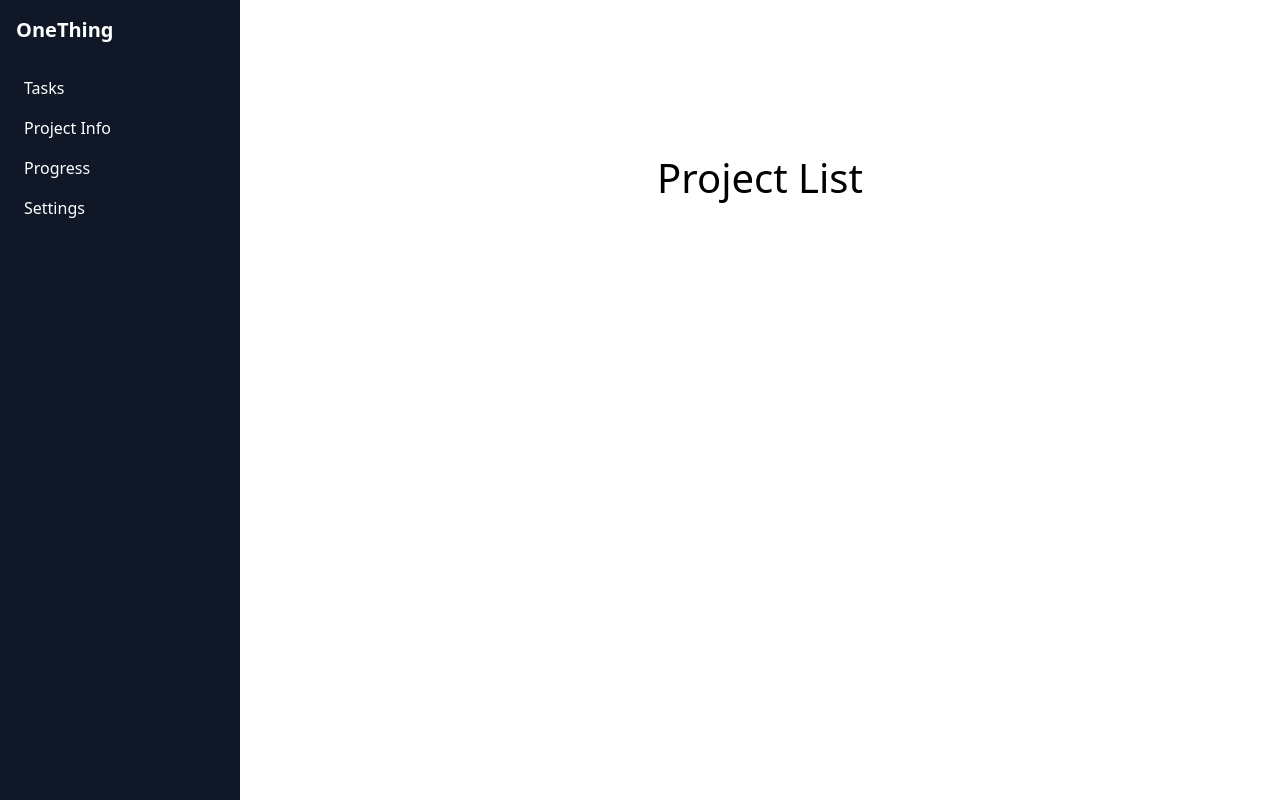
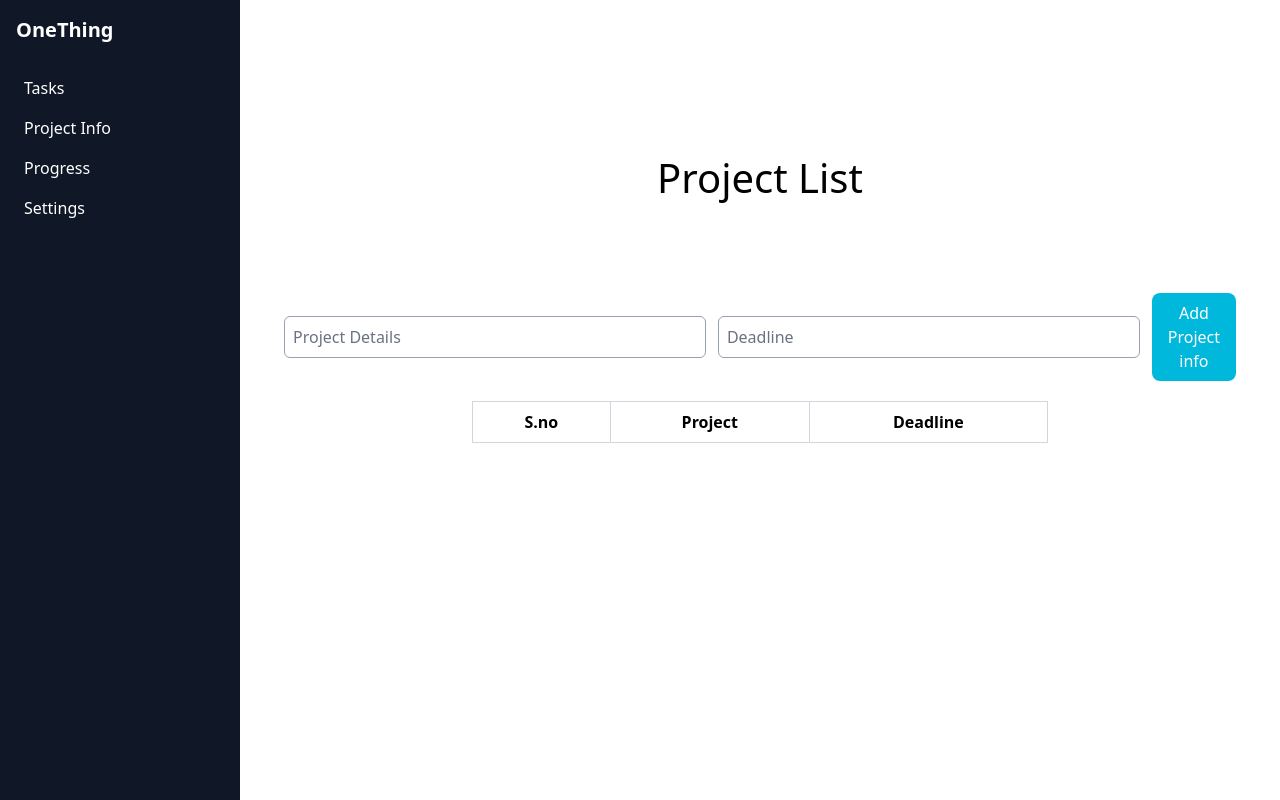
Before and after one commit to vk22006/OneThing, a SvelteKit app: page /Components/ProjectInfo in a window 1280 px wide. Built offline with nearby package versions, Linux system fonts and the light colour scheme.

Commit message:
Added input features in project info

```diff
--- a/src/routes/Components/ProjectInfo/+page.svelte
+++ b/src/routes/Components/ProjectInfo/+page.svelte
@@ -6,18 +6,18 @@
 
     let page = $state('Project List');
 
-    type Status = 'TODO' | 'DONE';
 
     type User = {
         id: number;
-        task: string;
-        status: Status;
+        project: string;
+        deadline: string;
     };
     let users = $state<User[]>([]);
-    let newTask = $state("");
+    let newProject = $state("");
+    let newDeadline = $state("");
 
     onMount(() => {
-        const stored = localStorage.getItem("tasks");
+        const stored = localStorage.getItem("project_info");
 
         if (stored) {
         users.push(...JSON.parse(stored));
@@ -25,26 +25,20 @@
     });
 
     $effect(() => {
-        localStorage.setItem("tasks", JSON.stringify(users));
+        localStorage.setItem("project_info", JSON.stringify(users));
     });
 
-    function addTask(task: string) {
-        if (!task.trim()) return;
+    function addProjDetails(project: string, deadline: string) {
+        if (!project.trim()) return;
 
         users.push({
             id: Date.now(),
-            task,
-            status: "TODO"
+            project,
+            deadline
         });
 
-        newTask = "";
-    }
-
-    function toggle(id: number) {
-        const user = users.find(u => u.id === id);
-        if (user) {
-            user.status = user.status === "TODO" ? "DONE" : "TODO";
-        }
+        newProject = "";
+        newDeadline = "";
     }
 
 </script>
@@ -61,7 +55,49 @@
   <main class="flex-1 p-6">
 
     <Header {page} />
+    <div class="flex justify-center items-center gap-3 mt-4 p-5">
 
+    <input
+        bind:value={newProject}
+        placeholder="Project Details"
+        class="w-full max-w-md p-2 border border-gray-400 rounded-md focus:outline-none focus:ring-2 focus:ring-cyan-400"
+    />
+    <input
+        bind:value={newDeadline}
+        placeholder="Deadline"
+        class="w-full max-w-md p-2 border border-gray-400 rounded-md focus:outline-none focus:ring-2 focus:ring-cyan-400"
+    />
+
+    <button
+        onclick={() => addProjDetails(newProject,newDeadline)}
+        class="p-2 px-4 bg-cyan-500 hover:bg-cyan-700 rounded-lg text-white"
+    >
+        Add Project info
+    </button>
+
+
+    </div>
+
+
+    <!-- TODO list -->
+    <table class="m-4 p-4 table-auto w-xl">
+    <thead>
+    <tr>
+        <th class="p-2 border border-gray-300">S.no</th>
+        <th class="p-2 border border-gray-300">Project</th>
+        <th class="p-2 border border-gray-300">Deadline</th>
+    </tr>
+    </thead>
+    <tbody>
+        {#each users as user,index (user.id)}
+        <tr in:fly={{ y: 20, duration: 250 }} out:fade>
+            <td class="p-2 border border-gray-300">{index +1}</td>
+            <td class="p-2 border border-gray-300">{user.project}</td>
+            <td class="p-2 border border-gray-300">{user.deadline}</td>
+        </tr>
+        {/each}
+    </tbody>
+    </table>
 
     </main>
 
```
